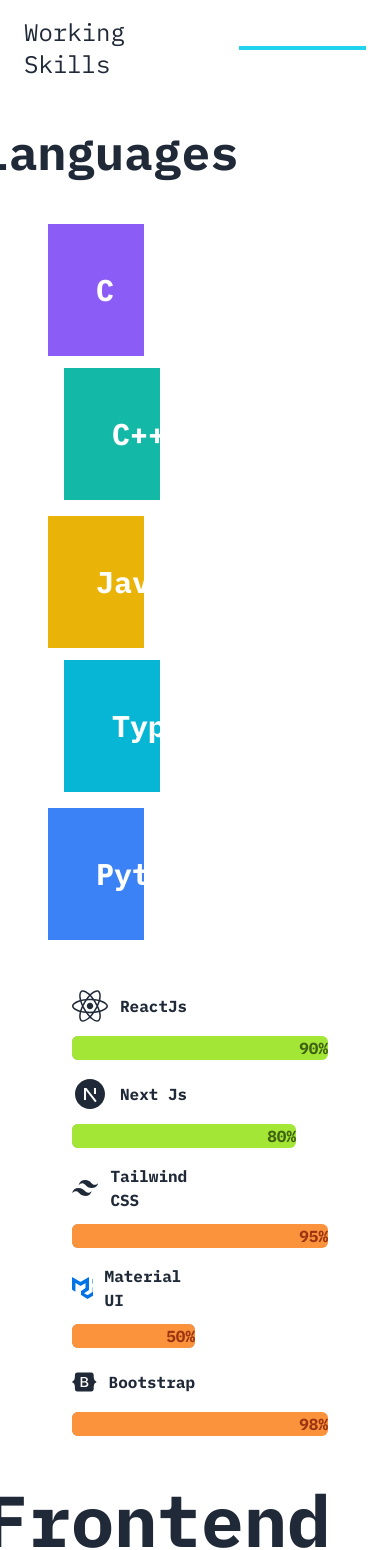
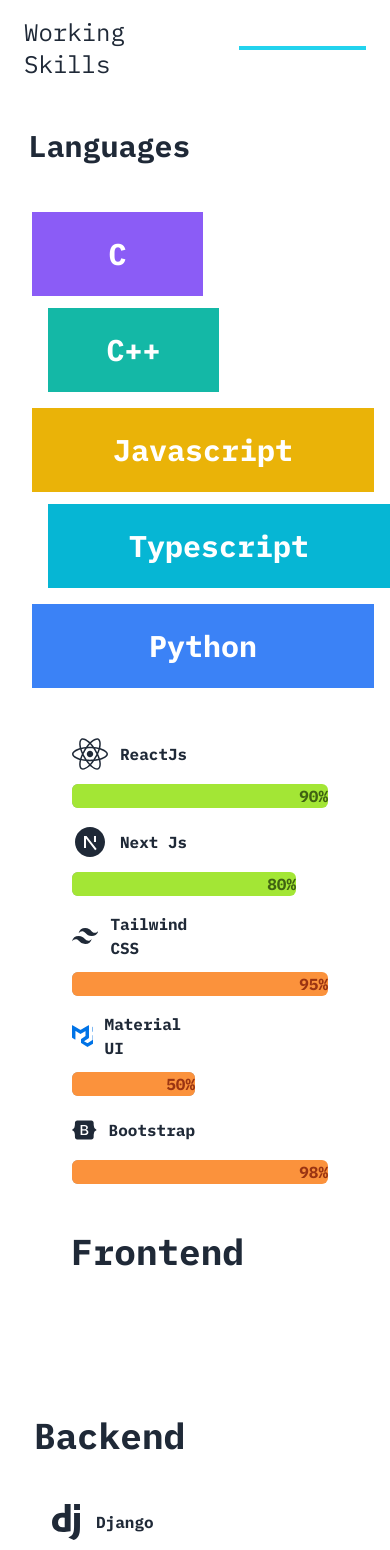
Before and after one commit to shadullah/Portfolio_2_0, a React (Vite) app: page / in a window 390 px wide. Shown: the part 1560-3110 px from the top of the page. Built offline with nearby package versions, Linux system fonts and the light colour scheme.

Commit message:
skills responsived added

```diff
--- a/src/Pages/Experience/Skills.jsx
+++ b/src/Pages/Experience/Skills.jsx
@@ -15,31 +15,31 @@
 const Skills = () => {
   return (
     <div>
-      <div className="languages block md:flex justify-between items-center mb-12 space-x-6">
+      <div className="languages block md:flex justify-between items-center mb-12 space-x-2 md:space-x-6">
         <div className="w-1/2 flex justify-center items-center p-12">
-          <p className="text-center text-5xl font-bold dark:text-white text-gray-800">
+          <p className="text-center text-3xl md:text-5xl font-bold dark:text-white text-gray-800">
             Languages
           </p>
         </div>
-        <div className="w-1/2 space-y-4">
+        <div className="w-full md:w-1/2 space-y-4">
           <div className="block md:flex justify-between space-x-4 text-center text-white">
-            <div className="mb-3 bg-violet-500 p-12 w-1/2 ">
+            <div className="mb-3 bg-violet-500 p-6 md:p-12 w-1/2 ">
               <p className="font-bold text-3xl">C</p>
             </div>
-            <div className="mb-3 bg-teal-500 p-12 w-1/2">
+            <div className="mb-3 bg-teal-500 p-6 md:p-12 w-1/2">
               <p className="font-bold text-3xl">C++</p>
             </div>
           </div>
           <div className="block md:flex justify-between space-x-4 text-center text-white">
-            <div className="mb-3 bg-yellow-500 p-12 w-1/2 ">
+            <div className="mb-3 bg-yellow-500 p-6 md:p-12 w-full md:w-1/2 ">
               <p className="font-bold text-3xl">Javascript</p>
             </div>
-            <div className="mb-3 bg-cyan-500 p-12 w-1/2">
+            <div className="mb-3 bg-cyan-500 p-6 md:p-12 w-full md:w-1/2">
               <p className="font-bold text-3xl">Typescript</p>
             </div>
           </div>
           <div className="block md:flex justify-center space-x-4 text-center text-white">
-            <div className="mb-3 bg-blue-500 p-12 w-1/2 ">
+            <div className="mb-3 bg-blue-500 p-6 md:p-12 w-full md:w-1/2 ">
               <p className="font-bold text-3xl">Python</p>
             </div>
           </div>
@@ -118,7 +118,7 @@
           </div>
         </div>
         <div className="w-1/2 flex justify-center items-center p-12">
-          <p className="text-center text-7xl font-bold dark:text-white text-gray-800">
+          <p className="text-center text-4xl md:text-7xl font-bold dark:text-white text-gray-800">
             Frontend
           </p>
         </div>
@@ -127,7 +127,7 @@
       {/* backend skills */}
       <div className="frontend block md:flex justify-between items-center my-12 space-x-6">
         <div className="w-1/2 flex justify-center items-center p-12">
-          <p className="text-center text-7xl font-bold dark:text-white text-gray-800">
+          <p className="text-center text-4xl md:text-7xl font-bold dark:text-white text-gray-800">
             Backend
           </p>
         </div>
@@ -253,7 +253,7 @@
           </div>
         </div>
         <div className="w-1/2 flex justify-center items-center p-12">
-          <p className="text-center text-7xl font-bold dark:text-white text-gray-800">
+          <p className="text-center text-4xl md:text-7xl font-bold dark:text-white text-gray-800">
             Database
           </p>
         </div>
```
